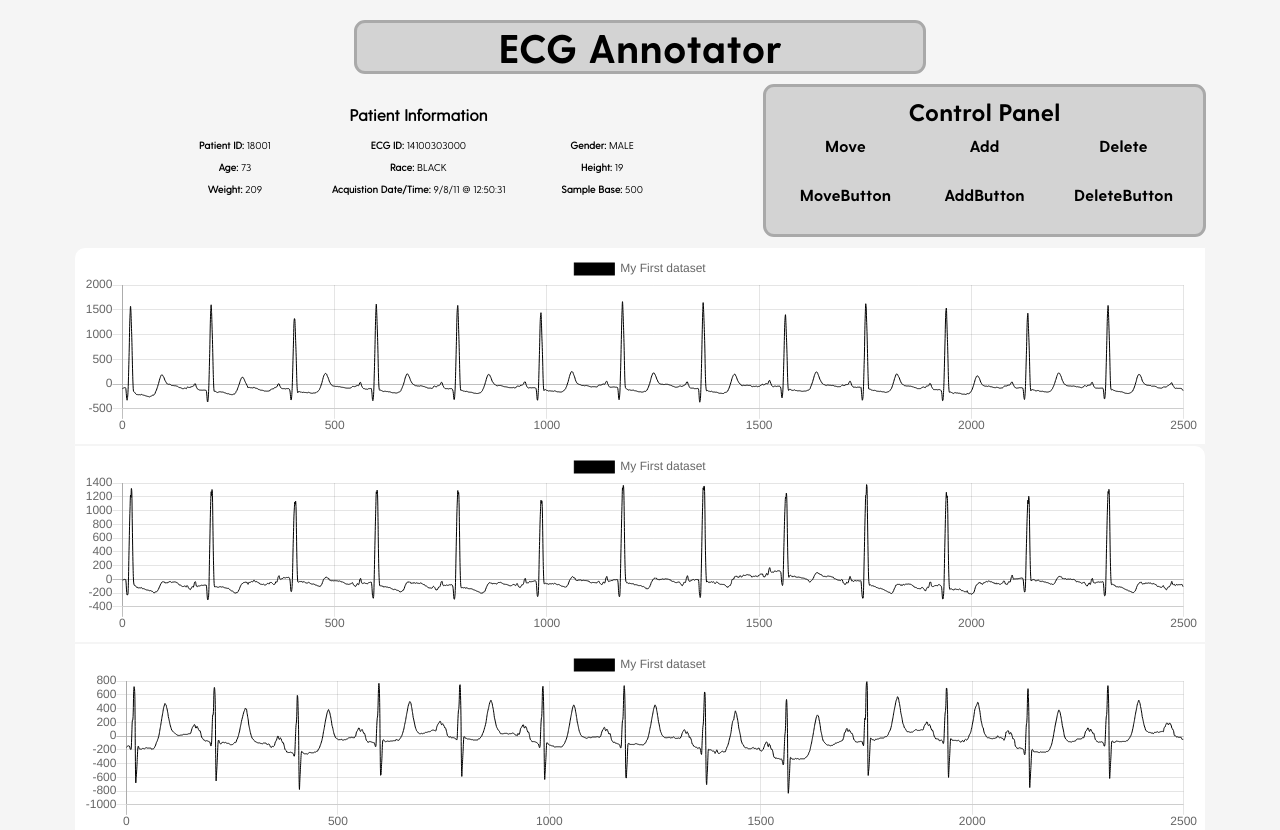
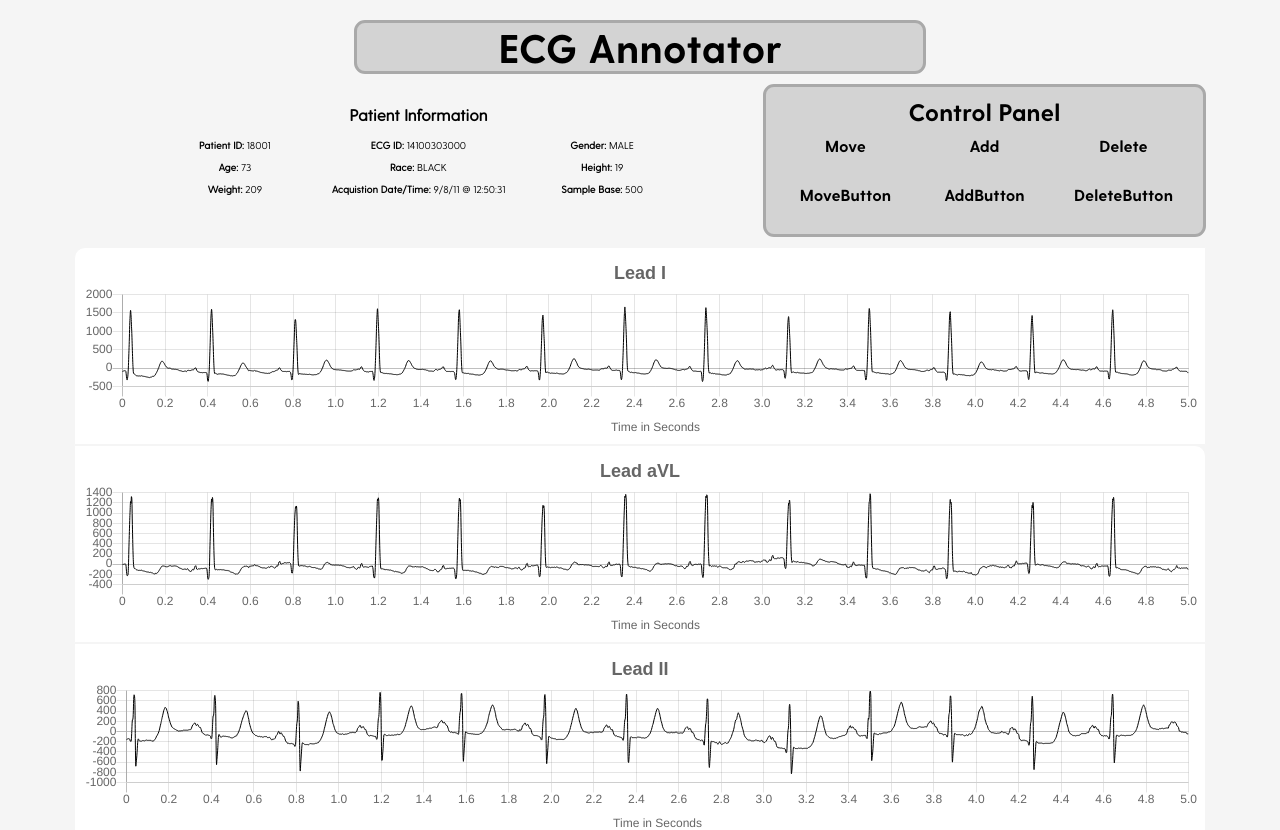
Before and after one commit to mtmiller0417/CISC475, a React (Create React App) app in the folder client/: page / in a window 1280 px wide. Shown: the top 830 px of the page. Built offline with nearby package versions, Linux system fonts and the light colour scheme; the HTML template or start-up script is replaced by a standard one; a web font is replaced by a local one.

Commit message:
Added timed tick marks in graphs

```diff
--- a/client/src/components/Graph.js
+++ b/client/src/components/Graph.js
@@ -41,7 +41,8 @@ class Graph extends Component{
                     r: '',
                     s: '',
                     t: ''
-                }
+                },
+                frequency: 0
             }
         })
     }
@@ -54,12 +55,11 @@ class Graph extends Component{
                 y: props.inputArr.data[annotation[i]].y
             });
         }
-        console.log("Done parsing an annotation")
     }
 
     // Might need to add UNSAFE_ to this function name
     // Call this when this component receives new props
-    componentWillReceiveProps(new_props){
+    /*componentWillReceiveProps(new_props){
         // Calling setState causes this component to re-render with the new data its received
 
         //console.log("Updated Graph props:")
@@ -71,15 +71,22 @@ class Graph extends Component{
         let props_array = new_props.inputArr;
 
         let p_pair = [];
-        this.parseAnnotation(props_array.p, p_pair, new_props);
+        //this.parseAnnotation(props_array.p, p_pair, new_props);
+
+        for(let i = 0; i < props_array.p.length; i++){
+            p_pair.push({
+                x: props_array.p[i],
+                y: new_props.inputArr.data[props_array.p[i]].y
+            });
+        }
         let q_pair = [];
-        this.parseAnnotation(props_array.q, q_pair, new_props);
+        //this.parseAnnotation(props_array.q, q_pair, new_props);
         let r_pair = [];
-        this.parseAnnotation(props_array.r, r_pair, new_props);
+        //this.parseAnnotation(props_array.r, r_pair, new_props);
         let s_pair = [];
-        this.parseAnnotation(props_array.s, s_pair, new_props);
+        //this.parseAnnotation(props_array.s, s_pair, new_props);
         let t_pair = [];
-        this.parseAnnotation(props_array.t, t_pair, new_props);
+        //this.parseAnnotation(props_array.t, t_pair, new_props);
 
         console.log('P-Pair')
         console.log(p_pair)
@@ -108,9 +115,72 @@ class Graph extends Component{
 
         console.log('State after update')
         console.log(this.state)
+    }*/
+
+    static getDerivedStateFromProps(next_props, prev_state){
+        let props_array = next_props.inputArr;
+        let p_pair = [];
+        let q_pair = [];
+        let r_pair = [];
+        let s_pair = [];
+        let t_pair = [];
+        // p_pair
+        for(let i = 0; i < props_array.p.length; i++){
+            p_pair.push({
+                x: props_array.p[i],
+                y: next_props.inputArr.data[props_array.p[i]].y
+            });
+        }
+        // q_pair
+        for(let i = 0; i < props_array.q.length; i++){
+            q_pair.push({
+                x: props_array.q[i],
+                y: next_props.inputArr.data[props_array.q[i]].y
+            });
+        }
+        // r_pair
+        for(let i = 0; i < props_array.r.length; i++){
+            r_pair.push({
+                x: props_array.r[i],
+                y: next_props.inputArr.data[props_array.r[i]].y
+            });
+        }
+        // s_pair
+        for(let i = 0; i < props_array.s.length; i++){
+            s_pair.push({
+                x: props_array.s[i],
+                y: next_props.inputArr.data[props_array.s[i]].y
+            });
+        }
+        // t_pair
+        for(let i = 0; i < props_array.t.length; i++){
+            t_pair.push({
+                x: props_array.t[i],
+                y: next_props.inputArr.data[props_array.t[i]].y
+            });
+        }
+        return{
+            data:{
+                datasets:{
+                    radius: 0, // Makes the dots go away
+                    label: next_props.inputArr.title,
+                    fill: false,
+                    borderColor: ['black'],
+                    data: next_props.inputArr.data,
+                    backgroundColor:['rgba(255,99,132,0.6)',],
+                    borderWidth: 1
+                },
+                annotation:{
+                    p:p_pair,
+                    q:q_pair,
+                    r:r_pair,
+                    s:s_pair,
+                    t:t_pair
+                },
+                frequency: 500
+            }
+        }
     }
-
-    //static getDerivedStateFromProps(props, state){}
 
     // Notes for rendering the annotations
     // ... Make current data a scatter plot rn
@@ -124,6 +194,16 @@ class Graph extends Component{
     render(){
 
         console.log('RENDER in Graph.js')
+        console.log('State after update')
+        console.log(this.state)
+
+        let skip = 500
+        // Need 200 ms or 0.2 s
+        if(this.state.data.frequency > 0){
+            skip = this.state.data.frequency * 0.2; // 0.2 seconds = 200 ms
+            console.log("skip: " + skip)
+        }
+
 
         const dat = {
             labels: ['Scatter'],
@@ -156,6 +236,41 @@ class Graph extends Component{
                     <Scatter
                         data={dat}
                         height={50}
+                        options={{
+                            title: {
+                                display: true,
+                                text: this.props.inputArr.title,
+                                fontSize: 18,
+                                fontFamily: "sans-serif"
+                            },
+                            legend: {
+                                display: false
+                            },
+                            scales: {
+                                xAxes: [{
+                                    ticks: {
+                                        // Change this stepsize based on metadata info...
+                                        stepSize: 0.2//skip Measured in seconds
+                                    },
+                                    // Vertical grid-lines
+                                    gridLines: {
+                                        display: true,
+                                    },
+                                    scaleLabel: {
+                                        display: true,
+                                        labelString: 'Time in Seconds'
+                                      }
+                                }],
+                                yAxes: [{
+                                    ticks: {
+                                        //stepSize: skip
+                                    },
+                                    gridLines: {
+                                        display: true
+                                    }
+                                }]
+                            }
+                        }}
                     />
                 </div>
             }
--- a/client/src/components/MainContainer/MainContainer.js
+++ b/client/src/components/MainContainer/MainContainer.js
@@ -127,53 +127,55 @@ export default class MainContainer extends React.Component {
 
                 labels.push(i);
 
+                let freq = 500;
+
                 // Way to create scatterplot data
                 lead_i.push({
-                    x:i,
+                    x:(i * 1/freq),
                     y:data[i].I
                 });
                 lead_ii.push({
-                    x:i,
+                    x:(i * 1/freq),
                     y:data[i].II
                 });
                 lead_iii.push({
-                    x:i,
+                    x:(i * 1/freq),
                     y:data[i].III
                 });
                 lead_avr.push({
-                    x:i,
+                    x:(i * 1/freq),
                     y:data[i].aVR
                 });
                 lead_avl.push({
-                    x:i,
+                    x:(i * 1/freq),
                     y:data[i].aVL
                 });
                 lead_avf.push({
-                    x:i,
+                    x:(i * 1/freq),
                     y:data[i].aVF
                 });
                 lead_v1.push({
-                    x:i,
+                    x:(i * 1/freq),
                     y:data[i].V1
                 });
                 lead_v2.push({
-                    x:i,
+                    x:(i * 1/freq),
                     y:data[i].V2
                 });
                 lead_v3.push({
-                    x:i,
+                    x:(i * 1/freq),
                     y:data[i].V3
                 });
                 lead_v4.push({
-                    x:i,
+                    x:(i * 1/freq),
                     y:data[i].V4
                 });
                 lead_v5.push({
-                    x:i,
+                    x:(i * 1/freq),
                     y:data[i].V5
                 });
                 lead_v6.push({
-                    x:i,
+                    x:(i * 1/freq),
                     y:data[i].V6
                 });
             }
--- a/client/src/components/Metadata/Metadata.js
+++ b/client/src/components/Metadata/Metadata.js
@@ -4,6 +4,23 @@ import data from "./meta.csv";
 import styles from "./Metadata.module.scss";
 
 export default class Metadata extends React.Component {
+
+	constructor(props){
+		super(props);
+
+		this.state = {
+			patientID: 0,
+			scanID: 0,
+			gender: '',
+			age: 0,
+			race: '',
+			height: 0,
+			weight: 0,
+			acquisitionDateTime: '',
+			sampleBase: 0
+		};
+	}
+
 	componentWillMount() {
 		let ecg_ID = [];
 		let patient_ID = [];
@@ -31,20 +48,8 @@ export default class Metadata extends React.Component {
 			};
 		});
 
-		this.state = {
-			patientID: 123456789,
-			scanID: 987654321,
-			gender: "Male",
-			age: 21,
-			race: "Caucasian",
-			height: 70 + " inches",
-			weight: 145 + " pounds",
-			acquisitionDateTime: "27 September 2019 19:41",
-			sampleBase: 500
-		};
-
 		csvData.then(data => {
-			console.log(data);
+			//console.log(data);
 
 			ecg_ID.push(data[1].ECGID);
 			patient_ID.push(data[1].PatientID);
```
